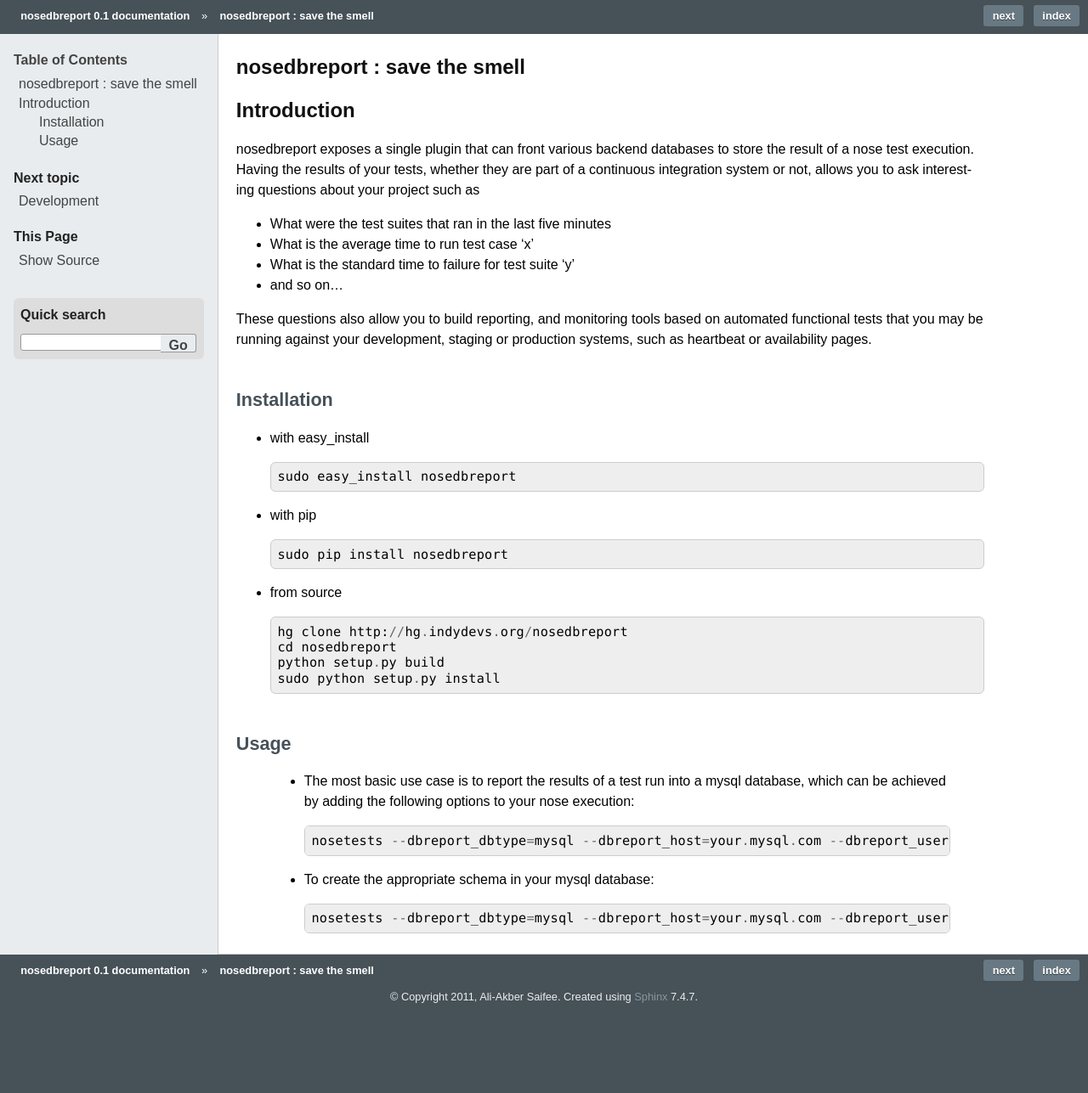
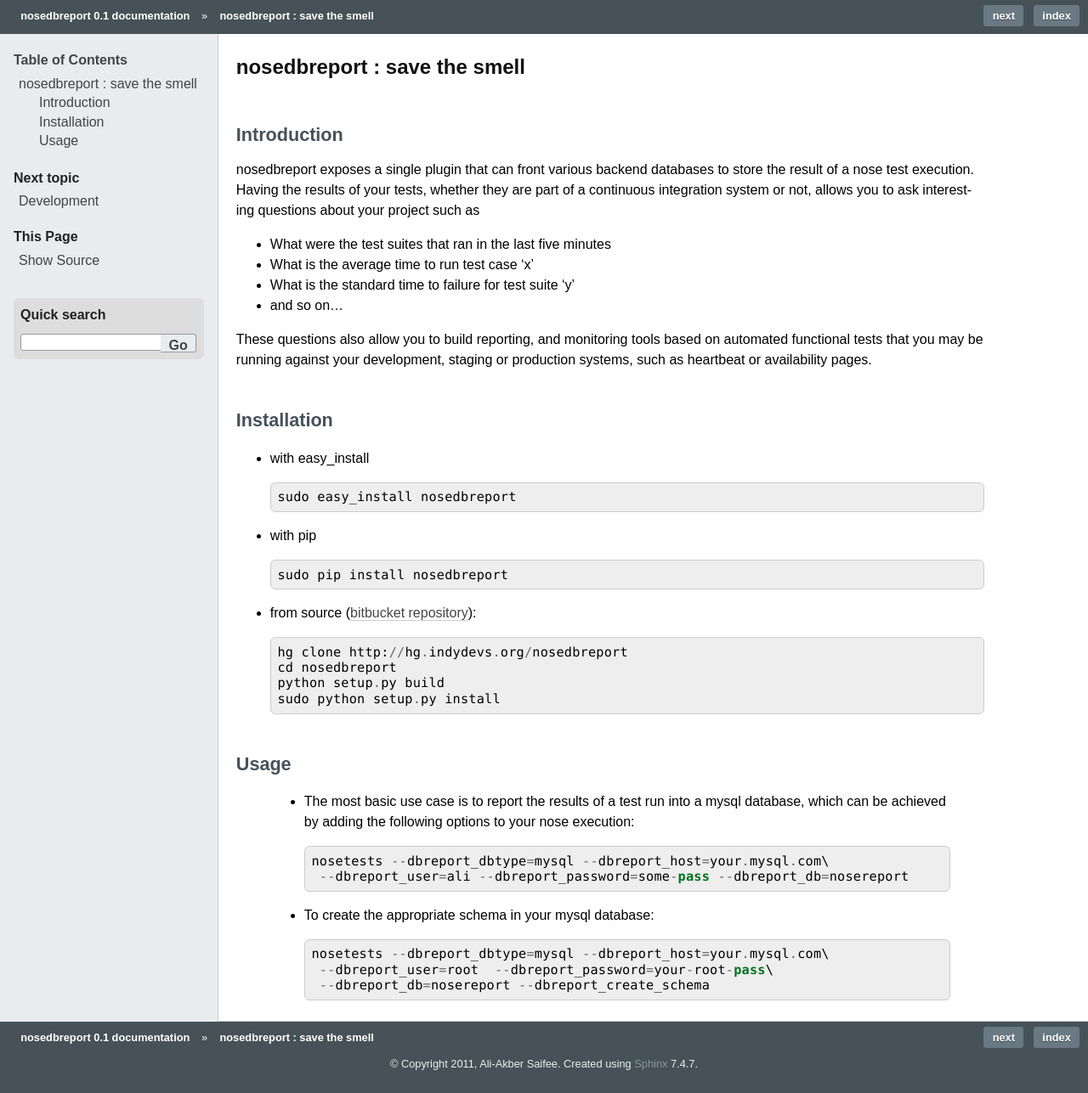
Before and after one commit to alisaifee/nosedbreport, a Sphinx documentation site: the page built from doc/source/index.rst, in a window 1280 px wide. Shown: the whole page at 85% size. Built offline with Sphinx 7.4.7, drawn with Linux system fonts in a browser that asks for light colours; before the commit the page ends 1209 px from its top, so only the background shows below that.

```diff
--- a/README.rst
+++ b/README.rst
@@ -1,5 +1,7 @@
+.. _bitbucket repository: http://hg.indydevs.org/nosedbreport
+
 Introduction
-------------
+============
 nosedbreport exposes a single plugin that can front various backend databases to store
 the result of a nose test execution. Having the results of your tests, whether they are part
 of a continuous integration system or not, allows you to ask interesting questions about
@@ -24,7 +26,7 @@ Installation
 
     sudo pip install nosedbreport
 
-* from source ::
+* from source (`bitbucket repository`_)::
 
     hg clone http://hg.indydevs.org/nosedbreport
     cd nosedbreport
@@ -37,8 +39,11 @@ Usage
  * The most basic use case is to report the results of a test run into a mysql database,
    which can be achieved by adding the following options to your nose execution::
 
-	nosetests --dbreport_dbtype=mysql --dbreport_host=your.mysql.com --dbreport_user=ali --dbreport_password=some-pass --dbreport_db=nosereport
+	nosetests --dbreport_dbtype=mysql --dbreport_host=your.mysql.com\
+	 --dbreport_user=ali --dbreport_password=some-pass --dbreport_db=nosereport
 
  * To create the appropriate schema in your mysql database::
 
-    nosetests --dbreport_dbtype=mysql --dbreport_host=your.mysql.com --dbreport_user=root  --dbreport_password=your-root-pass --dbreport_db=nosereport --dbreport_create_schema
+    nosetests --dbreport_dbtype=mysql --dbreport_host=your.mysql.com\
+     --dbreport_user=root  --dbreport_password=your-root-pass\
+     --dbreport_db=nosereport --dbreport_create_schema
--- a/doc/source/dev.rst
+++ b/doc/source/dev.rst
@@ -9,10 +9,10 @@ Currently, the plugin is only backed by a MySQL & SQLite connector, but it can b
 
 To add a new database connector, you will need to:
 
- * add a new class that extends :class:`nosedbreport.base.NoseDBReporterBase`
+ * add a new class that extends :class:`~nosedbreport.base.NoseDBReporterBase`
  * implement the :meth:`configure`, :meth:`startTest`, :meth:`report`  and :meth:`construct_schema` methods. (For an example see the MySQL implementation in
-   :class:`nosedbreport.mysql.NoseMySQLReporter`)
- * add your new class to the :attr:`nosedbreport.plugin.NoseDBReporter.connectors` in :mod:`nosedbreport.plugin` in the following way::
+   :class:`~nosedbreport.mysql.NoseMySQLReporter`)
+ * add your new class to the :attr:`~nosedbreport.plugin.NoseDBReporter.connectors` in :mod:`~nosedbreport.plugin` in the following way::
 
     import newconnector
     connectors = {
--- a/doc/source/ds.rst
+++ b/doc/source/ds.rst
@@ -3,12 +3,12 @@ Data Structures
 
 Overview
 ========
-By extending :class:`nosedbreport.base.NoseDBReporterBase` you essentially have access to two relevant
-dictionaries, :attr:`nosedbreport.base.NoseDBReporterBase.test_suites` and :attr:`nodedbreport.base.NoseDBReporterBase.test_case_results`.
+By extending :class:`~nosedbreport.base.NoseDBReporterBase` you essentially have access to two relevant
+dictionaries, :attr:`~nosedbreport.base.NoseDBReporterBase.test_suites` and :attr:`~nosedbreport.base.NoseDBReporterBase.test_case_results`.
 
 MySQL Example
 =============
-The :class:`nosedbreport.mysql.NoseMySQLReporter` backend translates the data structures of the plugin into mysql tables using 4 tables:
+The :class:`~nosedbreport.mysql.NoseMySQLReporter` backend translates the data structures of the plugin into mysql tables using 4 tables:
 
 * testsuite
 * testsuiteexecution
```
Also changed, not shown: 4 other files.
